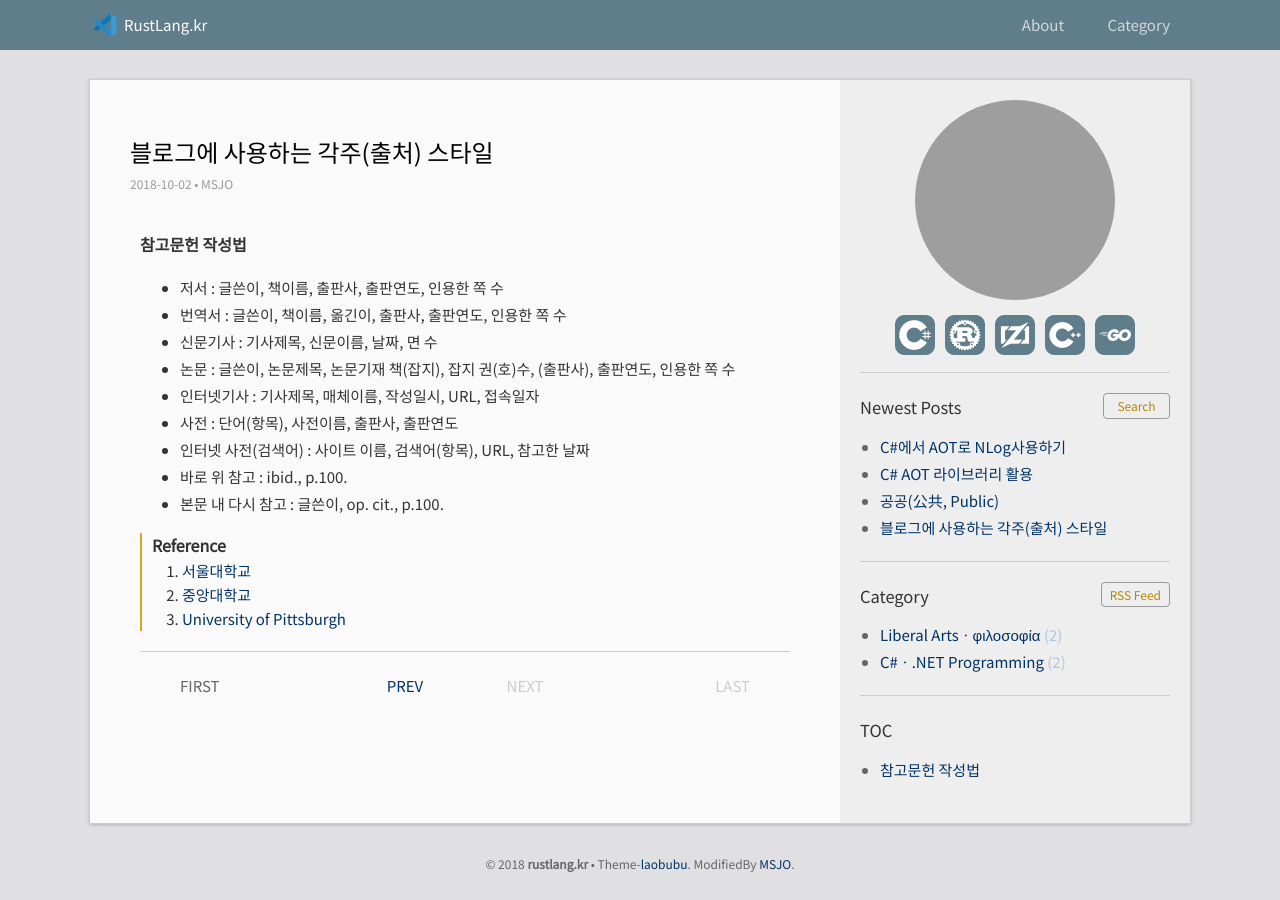
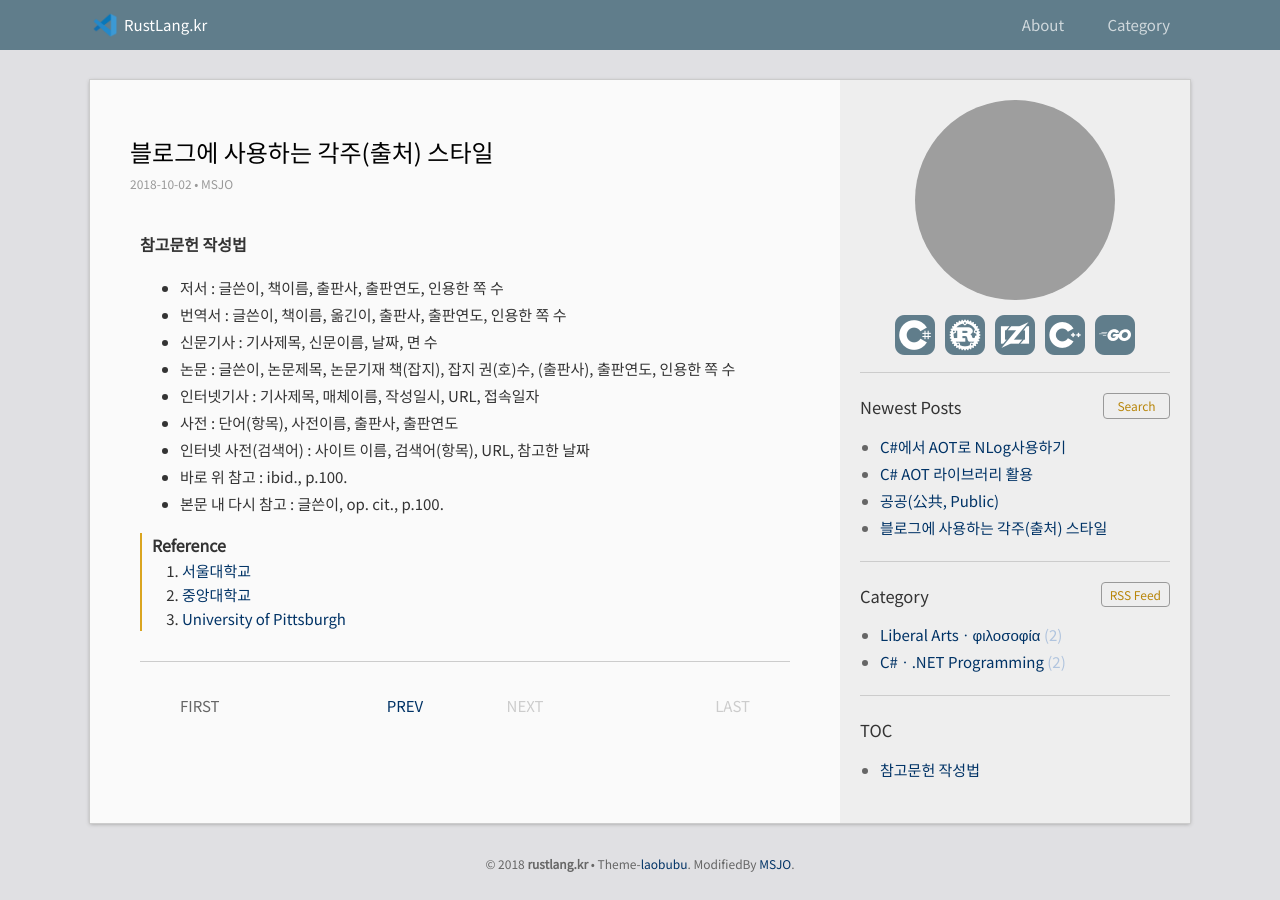
Before and after one commit to DebugJO/rustlang, a Jekyll site: the page built from _posts/2018-10-02-1.md, in a window 1280 px wide. Built offline with Jekyll 4.4.1, drawn with Linux system fonts in a browser that asks for light colours; grey boxes are pictures that could not be loaded.

Commit message:
Update post.html

```diff
--- a/_layouts/post.html
+++ b/_layouts/post.html
@@ -16,7 +16,7 @@ layout: default
   {% include comment.html %}
 
 <!-- 구분선 -->
-<hr style="border: 0; border-top: 1px solid #ccc; margin: 20px 0;">
+<hr style="border: 0; border-top: 1px solid #ccc; margin: 30px 0;">
 
 <div class="pagination" style="display: flex; justify-content: center; align-items: center; padding: 0 40px;">
   {% assign first_post = site.posts.first %}
```
